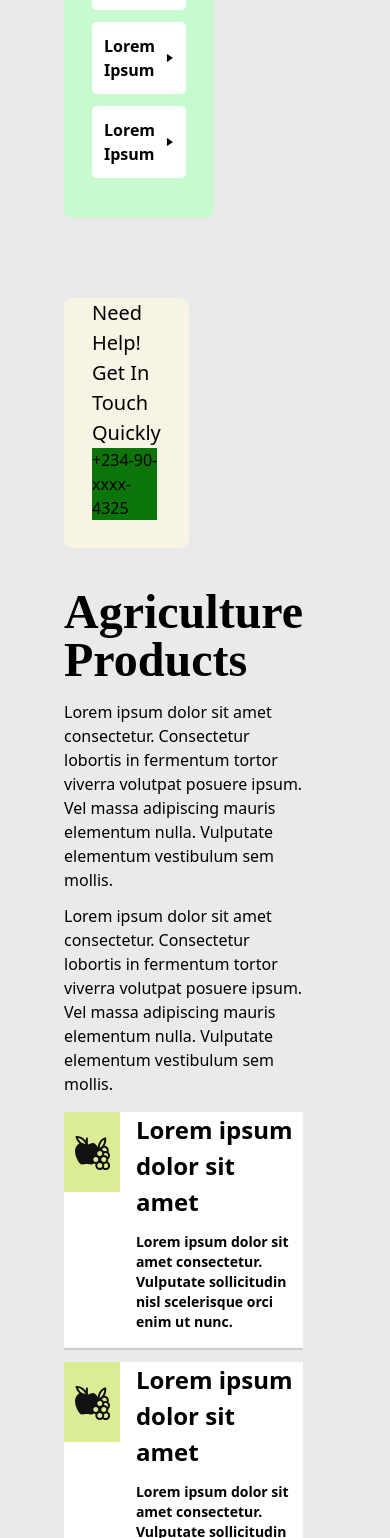
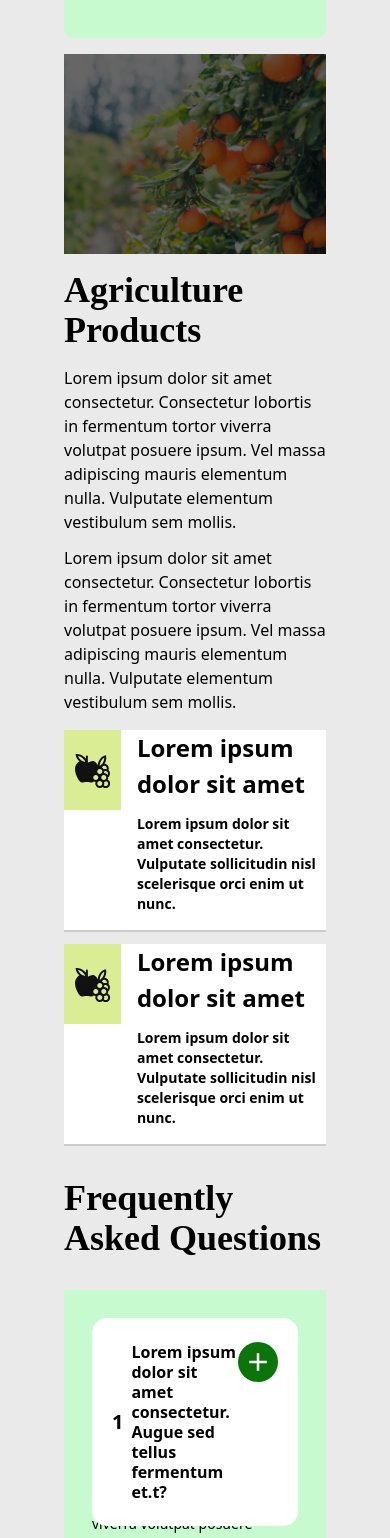
Before and after one commit to JUNNY12/bemfort, a React (Vite) app: page /products in a window 390 px wide. Shown: the part 1074-2612 px from the top of the page. Built offline with nearby package versions, Linux system fonts and the light colour scheme.

Commit message:
open and close function added to FAQ

```diff
--- a/src/components/specific/Products/ProductList.tsx
+++ b/src/components/specific/Products/ProductList.tsx
@@ -7,11 +7,12 @@ import { Container } from "@/components/common/container/Container";
 import ProductImage from "/public/assets/images/productImage.jpg";
 import AgricProductCard from "@/components/common/card/AgricProductCard";
 import FAQards from "@/components/shared/FAQards";
+import { BiPhoneCall } from "react-icons/bi";
 
 export default function ProductList() {
   return (
-    <FlexContainer tag={"div"} styles="justify-between flex-wrap gap-10">
-        <FlexContainer tag="div" styles="basis-[40%] bg-light-green flex-col px-7 py-7 pt-0 rounded-[9px]">
+    <FlexContainer tag={"div"} styles="justify-between flex-wrap gap-10 lg:gap-4 pb-[100px] lg:pb-[50px]">
+        <FlexContainer tag="div" styles="basis-[40%] lg:basis-[100%] bg-light-green flex-col px-7 py-7 pt-0 rounded-[9px] order-1 lg:order-1">
             <Typography variant={"h2"} children={"Product Lists"} styles="py-4 font-bold" />
             <FlexContainer tag="div" styles="flex-col">
                 {
@@ -25,28 +26,33 @@ export default function ProductList() {
             </FlexContainer>
         </FlexContainer>
         {/* Image */}
-        <FlexContainer tag="div" styles="group relative overflow-hidden basis-[55%] bg-green ">
+        <FlexContainer tag="div" styles="group relative overflow-hidden lg:h-[200px] basis-[55%] lg:basis-[100%] bg-green order-2 lg:order-2">
             <Container tag="div" className="group-hover: bg-black/60 block absolute top-0 left-0 bottom-0 right-0 z-10" children={''}/>
             <img src={ProductImage} className="group-hover: block absolute top-1/2 left-1/2 -translate-x-1/2 -translate-y-1/2 scale-150 z-3"/>
         </FlexContainer>
 
         {/* Need Help */}
-        <FlexContainer tag="div" styles="basis-[40%] bg-taint-white flex-col px-7 py-7 pt-0 rounded-[9px]">
-            <FlexContainer tag="div" styles="flex-col w-[95%]" >
-                <FlexContainer tag="div">
-                    <Typography variant="h3">
+        <FlexContainer tag="div" styles="basis-[40%] lg:basis-[100%] bg-taint-white flex-col px-7 py-7 pt-0 rounded-[9px] order-3 lg:order-5">
+            <FlexContainer tag="div" styles="flex-col w-[100%] h-full justify-center" >
+                <FlexContainer tag="div" styles="p-10 h-[70%] items-center">
+                    <Typography variant="h1" styles="text-center font-bold font-roboto-serif text-white">
                         Need Help! Get In Touch Quickly
                     </Typography>
                 </FlexContainer>
-                <FlexContainer tag="div" styles="bg-green">
-                    +234-90-xxxx-4325
+                <FlexContainer tag="div" styles="p-2 bg-green items-center justify-center font-bold">
+                    <p className="bg-light-yellow p-2 text-[25px] rounded-full mr-3 text-green">
+                        <BiPhoneCall />
+                    </p>
+                    <p className="text-white">
+                        +234-90-xxxx-4325
+                    </p>
                 </FlexContainer>
             </FlexContainer>
         </FlexContainer>
 
          {/* Agriculture Products */}
-         <FlexContainer tag="div" styles="basis-[55%] flex-col">
-                <Typography variant="h1" children={"Agriculture Products"} styles="text-5xl mb-4 font-bold font-roboto-serif"/>
+         <FlexContainer tag="div" styles="basis-[55%] lg:basis-[100%] flex-col order-4 lg:order-3">
+                <Typography variant="h1" children={"Agriculture Products"} styles="text-5xl lg:text-4xl mb-4 font-bold font-roboto-serif"/>
                 <Container tag="div" styles="pb-4">
                     <p className="mb-3">
                         Lorem ipsum dolor sit amet consectetur. Consectetur lobortis in fermentum tortor viverra volutpat posuere ipsum. Vel massa adipiscing mauris elementum nulla. Vulputate elementum vestibulum sem mollis.
@@ -66,9 +72,9 @@ export default function ProductList() {
         </FlexContainer>
 
         {/* WCOS */}
-        <FlexContainer tag="div" styles="basis-[40%] bg-taint-white gap-2 flex-col">
+        <FlexContainer tag="div" styles="basis-[40%] lg:basis-[100%] gap-2 flex-col order-5 lg:order-6">
             <FlexContainer tag="div" styles="flex-col">
-                <Typography variant="h2" styles="font-roboto-serif font-bold text-4xl w-[350px] mb-2">
+                <Typography variant="h2" styles="font-roboto-serif font-bold text-4xl lg:w-full w-[350px] mb-2">
                     Why Choose Our Services
                 </Typography>
                 <FlexContainer tag="div" styles="gap-4 flex-col !text-sm">
@@ -104,9 +110,9 @@ export default function ProductList() {
         </FlexContainer>
 
         {/* FAQs */}
-        <FlexContainer tag="div" styles="basis-[55%] flex-col">
+        <FlexContainer tag="div" styles="basis-[55%] lg:basis-[100%] flex-col order-6 lg:order-4">
             <FlexContainer tag="div" styles="flex-col">
-                    <Typography variant="h2" styles="font-roboto-serif font-bold text-4xl mb-2">
+                    <Typography variant="h2" styles="font-roboto-serif font-bold text-4xl mb-2 lg:my-4 lg:mb-8">
                         Frequently Asked Questions
                     </Typography>
                     <FlexContainer tag="div" styles="p-7 gap-4 flex-col !text-sm bg-light-green">
```
